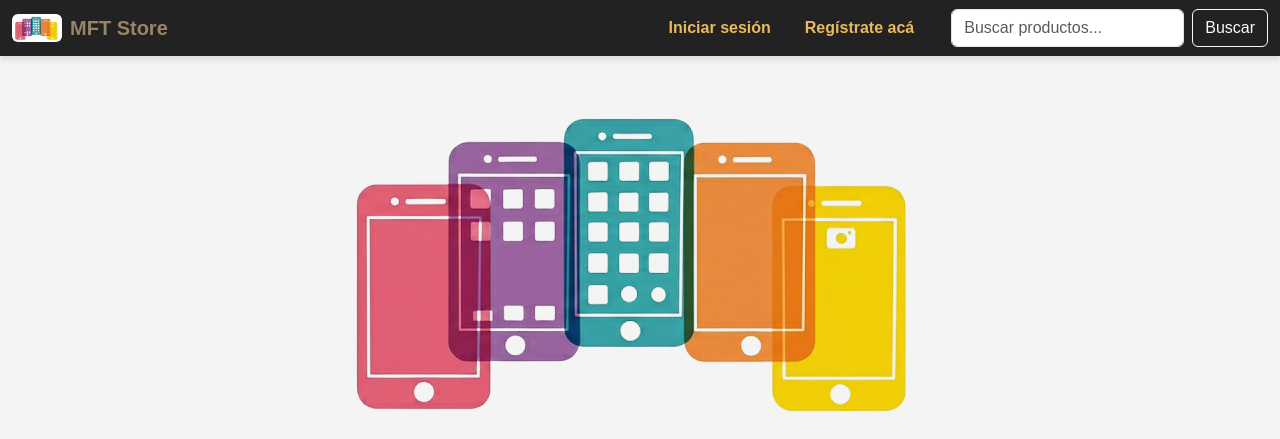
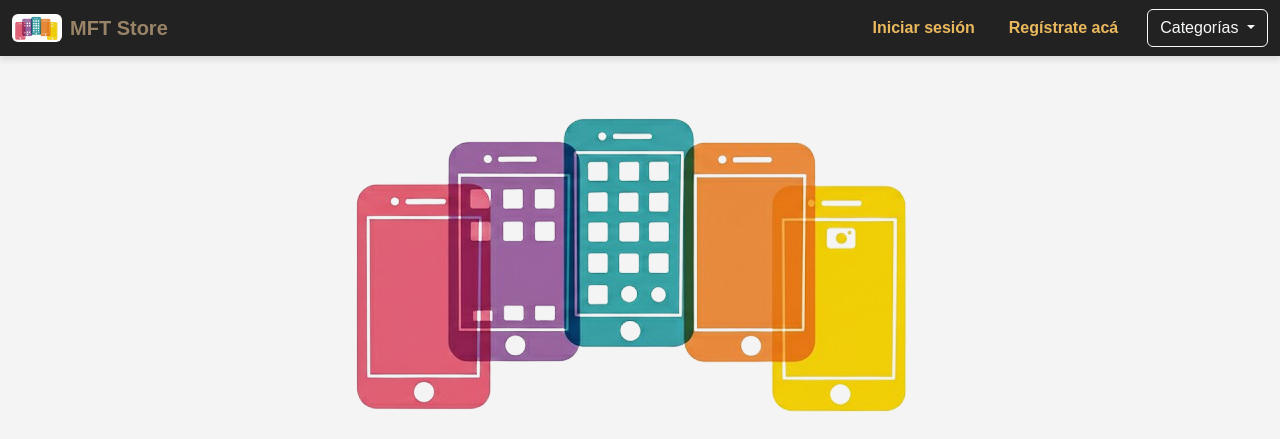
Before and after one commit to FelipeSalin/e2_Marjorie_Requena_Felipe_Salinas_Tomas_Toledo_S6, a Django app: template tienda/core/templates/index.html in a window 1280 px wide. Shown: the top 439 px of the page. Run offline with Django 3.2, Linux system fonts and the light colour scheme; the template is opened without the code that fills it, so the values that code supplies are empty.

Commit message:
se modifica boton navegación

```diff
--- a/tienda/core/templates/index.html
+++ b/tienda/core/templates/index.html
@@ -49,9 +49,19 @@
 
                     {% endif %}
                     <!-- Barra de búsqueda -->
-                    <form class="d-flex ms-3" role="search">
-                        <input class="form-control" type="search" placeholder="Buscar productos..." aria-label="Search">
-                        <button class="btn btn-outline-light ms-2" type="submit">Buscar</button>
+                <div class="dropdown ms-2">
+                    <button class="btn btn-outline-light dropdown-toggle" type="button" id="menuProductos" data-bs-toggle="dropdown"
+                        aria-expanded="false">
+                        Categorías
+                    </button>
+                    <ul class="dropdown-menu" aria-labelledby="menuProductos">
+                        <li><a class="dropdown-item" href="{% url 'cableado' %}">Cableado</a></li>
+                        <li><a class="dropdown-item" href="{% url 'audio' %}">Audio</a></li>
+                        <li><a class="dropdown-item" href="{% url 'bateria' %}">Baterías</a></li>
+                        <li><a class="dropdown-item" href="{% url 'carcasas' %}">Carcasa</a></li>
+                        <li><a class="dropdown-item" href="{% url 'soporte' %}">Soprte</a></li>
+                    </ul>
+                    </div>
                     </form>
                 </div>
             </div>
```
